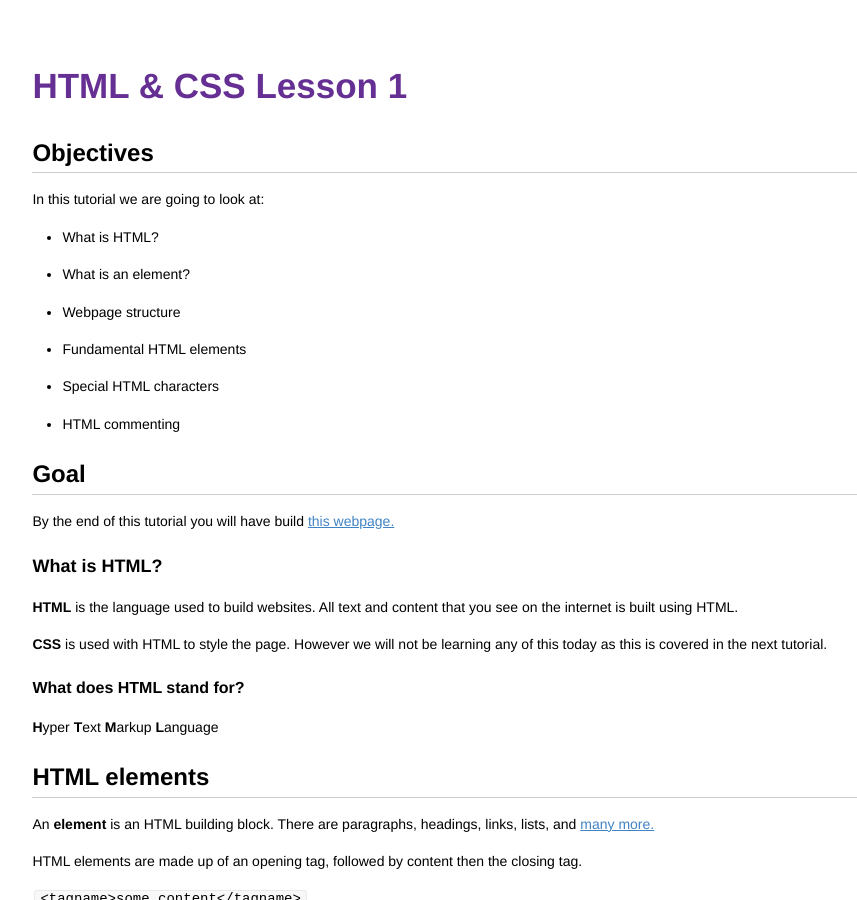
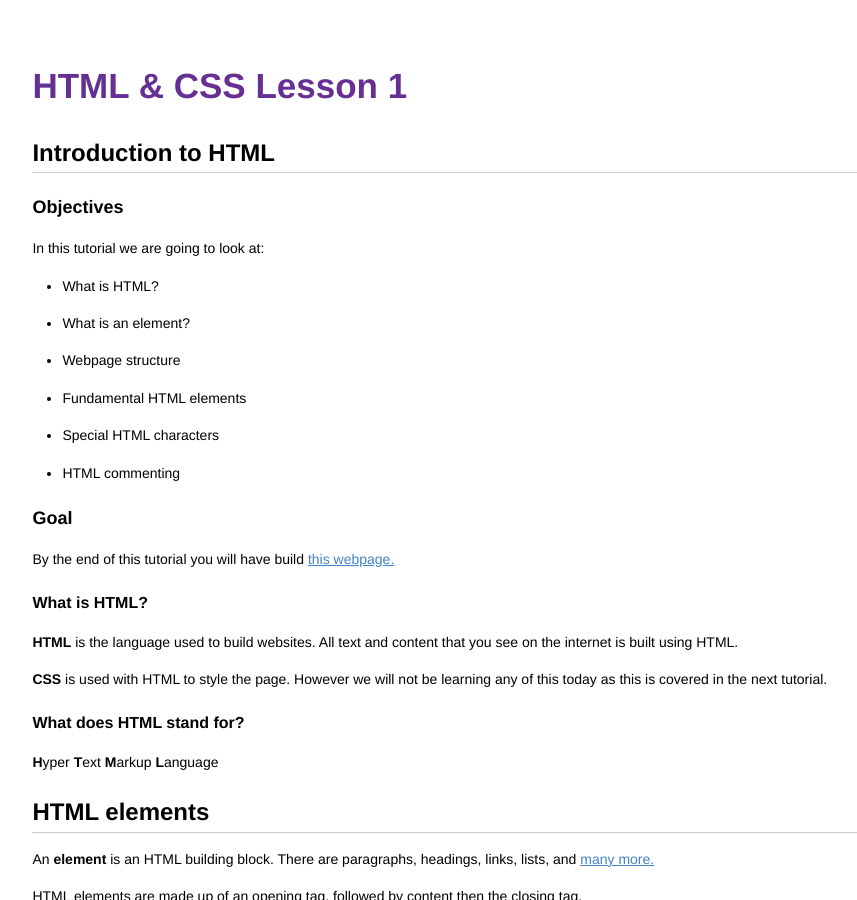
Before and after one commit to codebar/tutorials, a Jekyll site: the page built from html/lesson1/tutorial.md, in a window 1280 px wide and 900 px high. Shown: the whole window, without its empty margins (126-983 px from the left). Built offline with Jekyll 4.4.1, drawn with Linux system fonts in a browser that asks for light colours; Markdown is read by kramdown in place of the engine named in the settings.

Commit message:
html 1 amend

```diff
--- a/html/lesson1/tutorial.md
+++ b/html/lesson1/tutorial.md
@@ -3,7 +3,9 @@ layout: page
 title: HTML & CSS Lesson 1
 ---
 
-##Objectives
+## Introduction to HTML
+
+###Objectives
 
 In this tutorial we are going to look at:
 
@@ -14,11 +16,11 @@ In this tutorial we are going to look at:
 * Special HTML characters
 * HTML commenting
 
-##Goal
+###Goal
 
 By the end of this tutorial you will have build [this webpage.](http://codebar.github.io/tutorials/html/lesson1/example.html "I love owls")
 
-### What is HTML?
+#### What is HTML?
 
 **HTML** is the language used to build websites. All text and content that you see on the internet is built using HTML.
 
```
